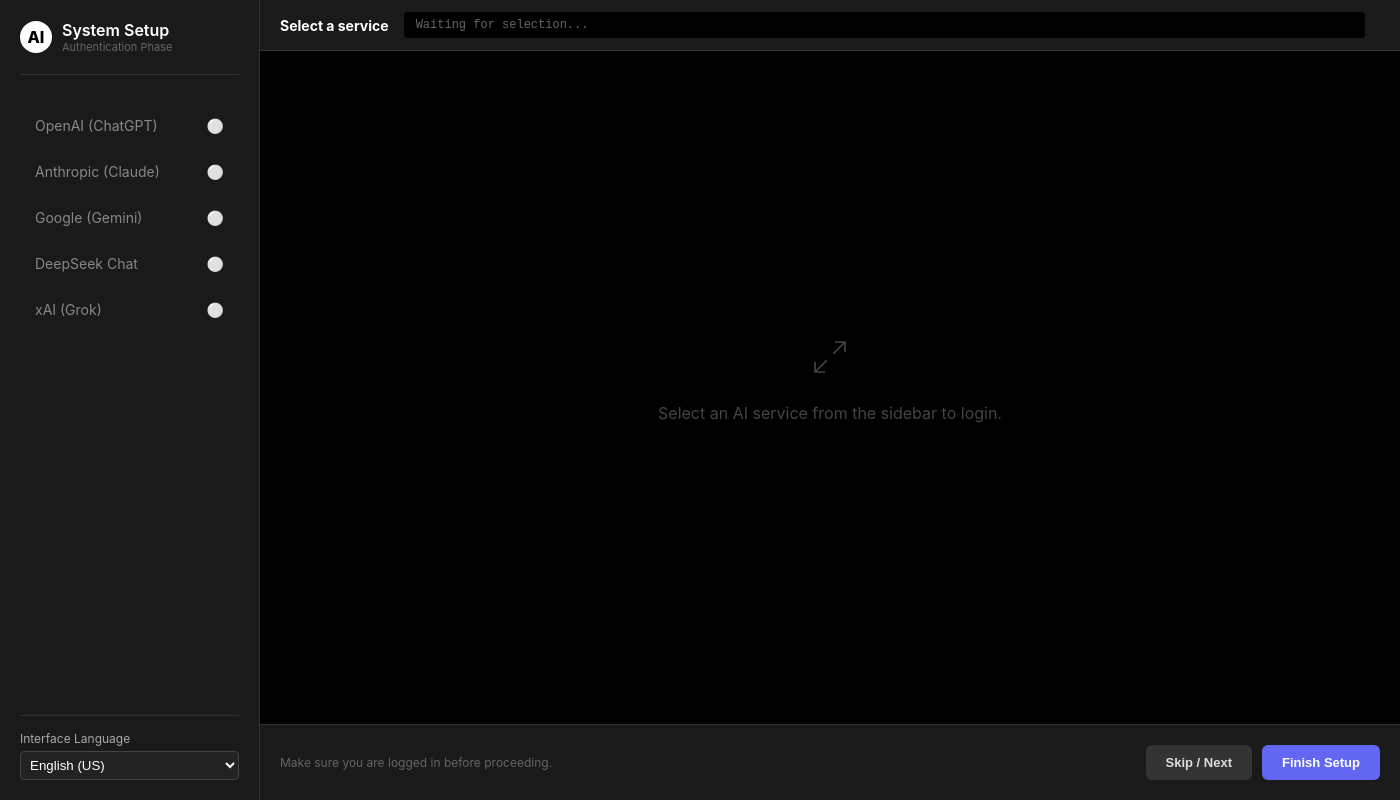
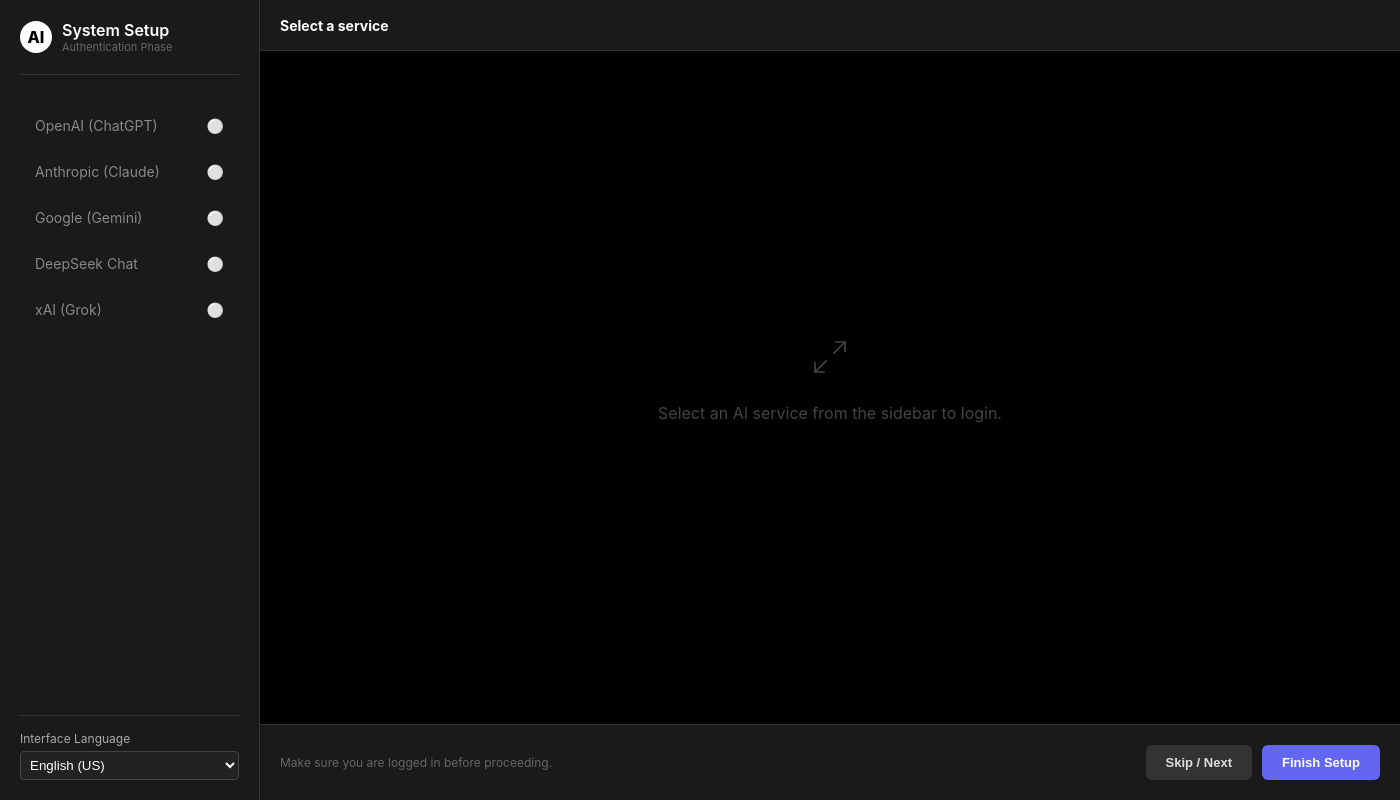
Before and after one commit to volkiz/AI-team, an Electron app: page setup.html in a window 1400 px wide. Drawn offline with Linux system fonts and the light colour scheme.

Commit message:
Remove URL bar from setup screen

```diff
--- a/setup.html
+++ b/setup.html
@@ -98,16 +98,7 @@
             padding: 0 20px;
         }
 
-        .url-bar {
-            background: #000;
-            padding: 6px 12px;
-            border-radius: 4px;
-            color: #666;
-            font-size: 12px;
-            flex: 1;
-            margin: 0 15px;
-            font-family: monospace;
-        }
+
 
         .webview-wrapper {
             flex: 1;
@@ -198,7 +189,6 @@
     <div class="main-content">
         <div class="browser-toolbar">
             <h3 id="current-title" style="margin: 0; font-size: 14px;">Select a service</h3>
-            <div class="url-bar" id="url-display">Waiting for selection...</div>
         </div>
 
         <div class="webview-wrapper" id="webview-container">
@@ -234,7 +224,7 @@
 
         let currentServiceIndex = -1;
         const webviewContainer = document.getElementById('webview-container');
-        const urlDisplay = document.getElementById('url-display');
+
         const currentTitle = document.getElementById('current-title');
         const stepList = document.getElementById('step-list');
 
@@ -261,7 +251,6 @@
 
             // Update Header
             currentTitle.innerText = service.name;
-            urlDisplay.innerText = service.url;
 
             // Load Webview
             webviewContainer.innerHTML = '';
@@ -278,7 +267,7 @@
             webviewContainer.appendChild(wv);
 
             wv.addEventListener('did-navigate', (e) => {
-                urlDisplay.innerText = e.url;
+                // urlDisplay update removed
             });
         }
 
```
